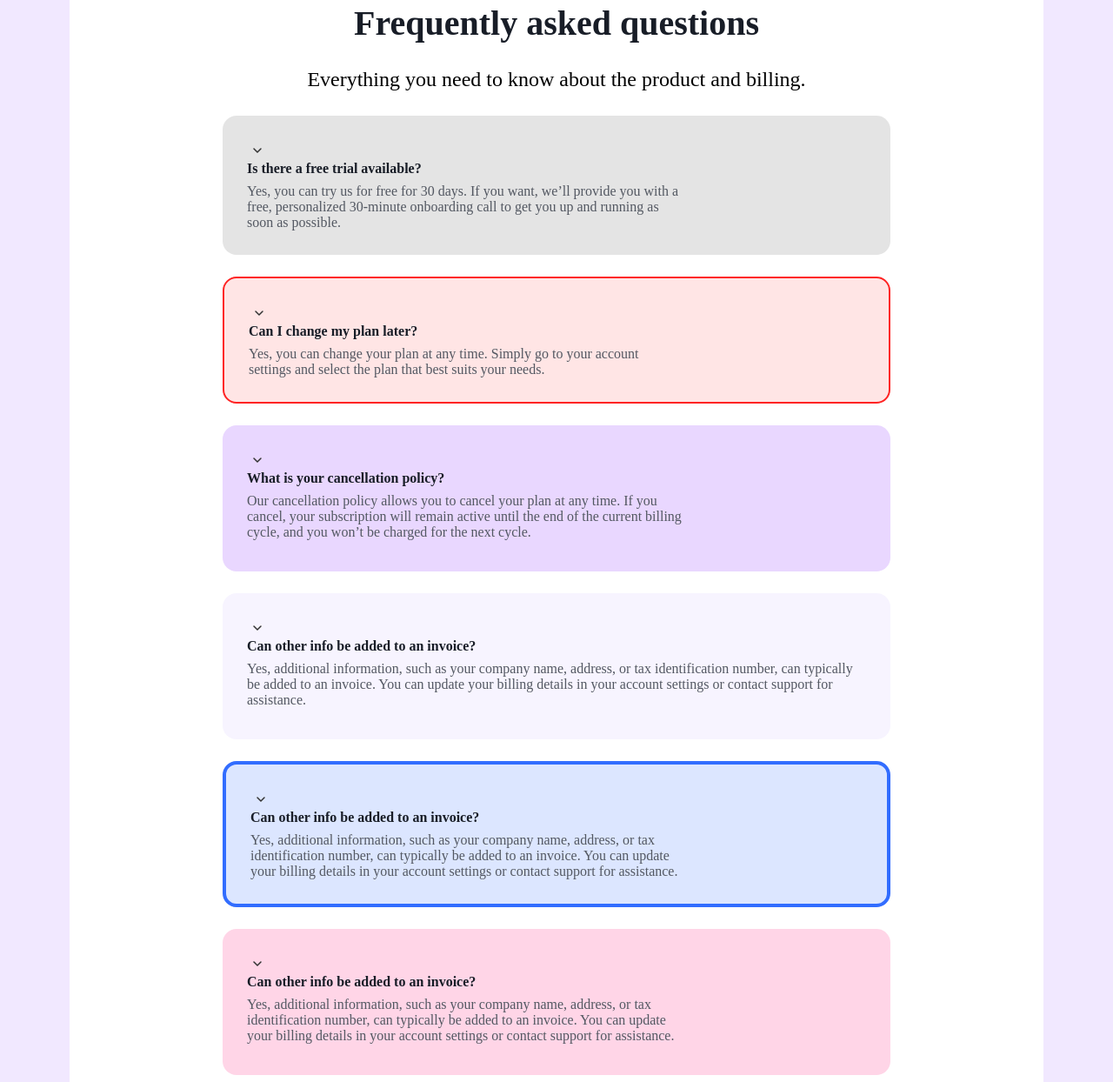
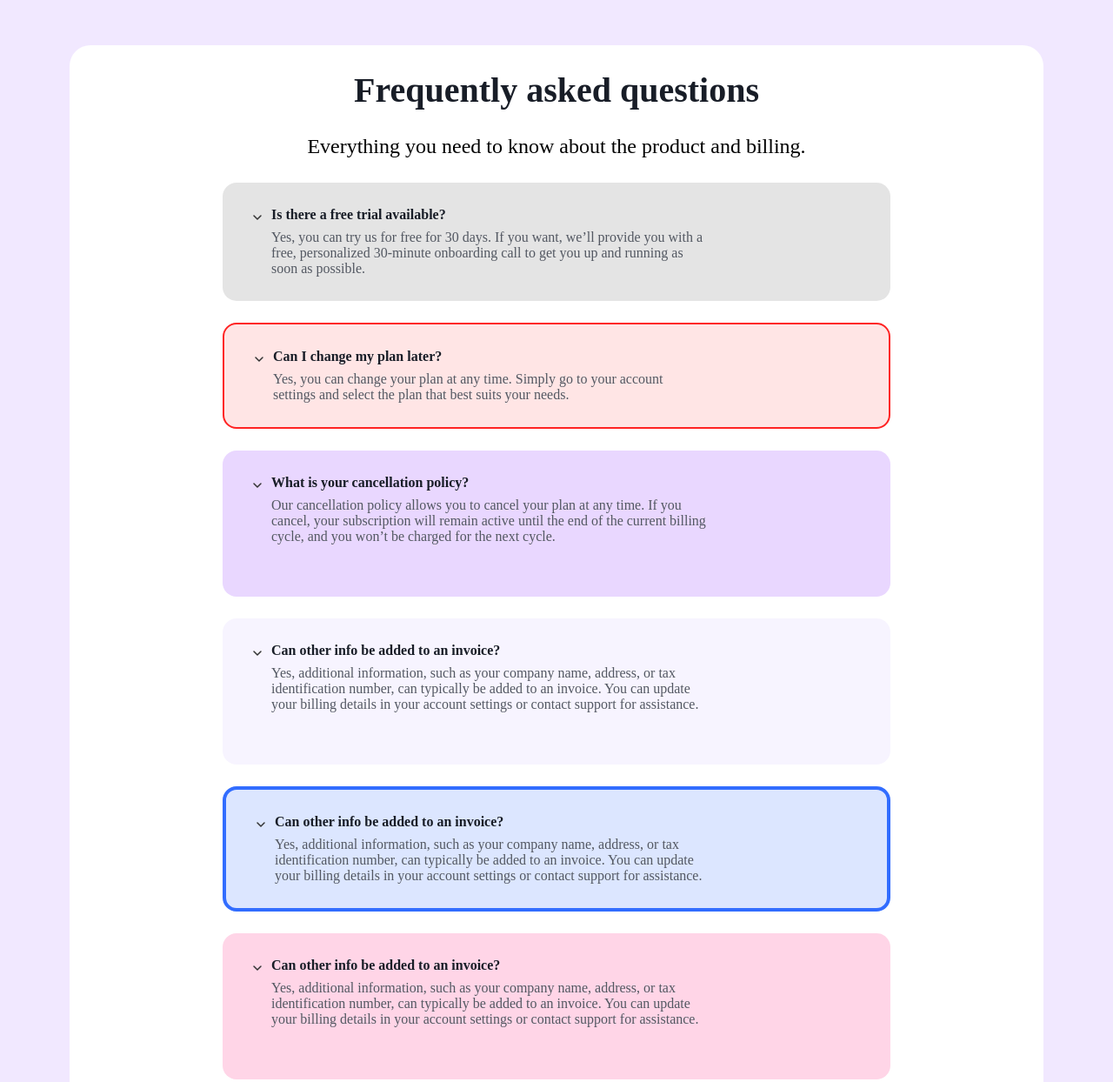
Before and after one commit to de9vdara/css2-5, a plain HTML site: page index.html in a window 1280 px wide. Shown: the part 927-2171 px from the top of the page at 87% size. Drawn offline with Linux system fonts and the light colour scheme.

Commit message:
sabas unda vkitxo procentebze

```diff
--- a/index.css
+++ b/index.css
@@ -1,34 +1,60 @@
-*{
+* {
     margin: 0;
     padding: 0;
     box-sizing: border-box;
 }
-header{
-    height: 48px;
+
+header {
     padding: 12px 32px;
+    background-color: #FBF9FF;
 }
-header img{
+
+header img {
     width: 175px;
     display: inline-block;
+    vertical-align: middle;
 }
-#list{
+
+#list {
     display: inline-block;
     list-style-type: none;
     margin: auto;
+    vertical-align: middle;
+    padding-top: 13px;
 }
-header li{
+
+#list li {
     list-style-type: none;
+    display: inline-block;
+    margin-left: 20px;
+    color: #323232;
+    font-size: 18px;
 }
-#navigationList{
+
+button {
+    border-radius: 8px;
+    border: 1px solid #6941C6;
+    background: #6941C6;
+    padding: 8px 16px;
+    color: #FFF;
+}
+
+#navigationList {
     display: inline-block;
     height: 48px;
+    text-align: center;
+    /* max-width: 1575px; */
+    width: 80%;
+    vertical-align: middle;
 }
-#mainContainer{
+
+#mainContainer {
     text-align: center;
     width: 100%;
     margin-bottom: 240px;
 }
-#mainPurpleFraim{
+
+#mainPurpleFrame {
     display: inline-block;
     width: 100%;
     max-width: 1300px;
@@ -36,25 +62,32 @@ header li{
     margin-top: 90px;
     padding: 80px;
 }
-#pricingPlan{
+
+#pricingPlan {
     text-align: center;
     margin-bottom: 32px;
 }
-#planParag{
+
+#planParag {
     color: #535862;
     font-size: 24px;
     text-align: center;
 }
-#pricingHeader{
+
+#pricingHeader {
     font-weight: bold;
     font-size: 40px;
     color: #181D27;
     padding-bottom: 20px;
 }
-#pricingPlanMainFrame{
+
+#pricingPlanMainFrame {
     text-align: center;
 }
-#firstPlanFrame, #secondPlanFrame, #thirdPlanFrame{
+
+#firstPlanFrame,
+#secondPlanFrame,
+#thirdPlanFrame {
     vertical-align: top;
     text-align: center;
     padding: 30px 25px;
@@ -66,8 +99,9 @@ header li{
     max-width: 300px;
     width: 100%;
 }
-#basicPlanFrame, #businessPlanFrame
-{
+
+#basicPlanFrame,
+#businessPlanFrame {
     text-align: center;
     display: inline-block;
     border-radius: var(--radius-full, 9999px);
@@ -77,7 +111,8 @@ header li{
     padding: 4px 8px;
     margin-bottom: 20px;
 }
-#enterprisePlanFrame{
+
+#enterprisePlanFrame {
     text-align: center;
     display: inline-block;
     border-radius: var(--radius-full, 9999px);
@@ -87,86 +122,128 @@ header li{
     padding: 4px 8px;
     margin-bottom: 20px;
 }
-#basicPlanText, #businessPlanText,
-#enterprisePlanText{
+
+#basicPlanText,
+#businessPlanText,
+#enterprisePlanText {
     color: #6941C6;
     font-size: 14px;
     display: inline-block;
 }
-#planDescriptionMainFrame{
+
+#planDescriptionMainFrame {
     text-align: center;
 }
-#priceText, #planPrice, #planPriceText{
+
+#priceText,
+#planPrice,
+#planPriceText {
     font-size: 48px;
     color: #181D27;
     font-weight: bold;
     padding-bottom: 8px;
 }
-#simpleTeext, #planPriceParag,
-#planPriceSubText{
+
+#simpleTeext,
+#planPriceParag,
+#planPriceSubText {
     font-size: 16px;
     color: #535862;
     padding-bottom: 16px;
 }
-#getStartedFrame, #getStartedSecondFrame,
-#getStartedThirdFrame{
+
+#getStartedFrame,
+#getStartedSecondFrame,
+#getStartedThirdFrame {
     border-radius: var(--radius-md, 8px);
     border: 2px solid rgba(255, 255, 255, 0.12);
     background: #7F56D9;
     padding: 12px 18px;
     margin-bottom: 12px;
 }
-#getStratedText, #getStartedParag,
-#getStartedTextt{
+
+#getStratedText,
+#getStartedParag,
+#getStartedTextt {
     color: #FFF;
     font-size: 16px;
     font-weight: 600;
 }
-#chatToSalesFrame, #chatToSalesSecondFrame,
-#chatToSalesThirdsFrame{
+
+#chatToSalesFrame,
+#chatToSalesSecondFrame,
+#chatToSalesThirdsFrame {
     border-radius: var(--radius-md, 8px);
     border: 1px solid #D5D7DA;
     background: #FFF;
     margin-bottom: 32px;
     padding: 12px 18px;
 }
-#chatToSalesText, #chatToSalesParag,
-#chatToSalesTextt{
+
+#chatToSalesText,
+#chatToSalesParag,
+#chatToSalesTextt {
     font-size: 16px;
     color: #414651;
     font-weight: 600;
 }
+
 #firstDetailedPlanDescrptionFrame,
 #secondDetailedPlanDescrptionFrame,
-#thirdDetailedPlanDescrptionFrame{
+#thirdDetailedPlanDescrptionFrame {
     width: 250px;
     border-top: 1px solid #E9EAEB;
     text-align: left;
     padding-top: 16px;
 }
-#firstAdvantage, #secondAdvantage, #thirdAdvantage,
-#fourthAdvantage, #fifthAdvantage, #fifthCheck,
-#fourthCheck, #thirdCheck, #secondCheck,
-#firstCheck, #firstCheckpoint, #secondCheckpoint,
-#thirdCheckpoint, #fourthCheckpoint, #fifthCheckpoint{
+
+#firstAdvantage,
+#secondAdvantage,
+#thirdAdvantage,
+#fourthAdvantage,
+#fifthAdvantage,
+#fifthCheck,
+#fourthCheck,
+#thirdCheck,
+#secondCheck,
+#firstCheck,
+#firstCheckpoint,
+#secondCheckpoint,
+#thirdCheckpoint,
+#fourthCheckpoint,
+#fifthCheckpoint {
     width: 16px;
     height: 16px;
     margin-bottom: 12px;
 }
-#firstOne, #secondOne, #thirdOne, #fourthOne,
-#fifthOne, #first, #second, #third,
-#fourth, #fifth, #one, #two, #three,
-#four, #five{
+
+#firstOne,
+#secondOne,
+#thirdOne,
+#fourthOne,
+#fifthOne,
+#first,
+#second,
+#third,
+#fourth,
+#fifth,
+#one,
+#two,
+#three,
+#four,
+#five {
     vertical-align: top;
     color: #535862;
     font-size: 15px;
     display: inline-block;
 }
-#secondPlanFrame{
+
+#secondPlanFrame {
     margin-left: 32px;
     margin-right: 32px;
 }
-#frequentlyAskedMainFraim{
+
+#frequentlyAskedMainFraim {
     width: 100%;
     max-width: 1400px;
     background-color: #FFF;
@@ -175,25 +252,29 @@ header li{
     background: #FFF;
     padding: 28px 0px;
 }
-#innerFrame{
-    text-align: center;/*aq  rom vwer teqstic mecentreba*/
+
+#innerFrame {
+    text-align: center;
+    /*aq  rom vwer teqstic mecentreba*/
     display: inline-block;
     width: 100%;
     max-width: 1100px;
 }
-#mainHeader{
+
+#mainHeader {
     font-weight: 800;
     font-size: 40px;
     color: #181D27;
     padding-bottom: 28px;
 }
-#frequentlyParag{
+
+#frequentlyParag {
     column-rule: #535862;
     font-size: 24px;
     padding-bottom: 28px;
 }
 
-#greyContainer{
+#greyContainer {
     vertical-align: middle;
     text-align: left;
     display: inline-block;
@@ -204,66 +285,87 @@ header li{
     padding: 28px;
     margin-bottom: 25px;
 }
-#arrow{
+
+#arrow {
     display: inline-block;
-    vertical-align: middle;
     width: 24px;
     height: 24px;
 }
-#freeTrial{
+
+#freeTrial {
     display: inline-block;
     color: #181D27;
     font-size: 16px;
     padding-bottom: 8px;
     vertical-align: top;
 }
-#freeTrialPar{
+
+#freeTrialPar {
     vertical-align: top;
     display: inline-block;
     font-size: 16px;
     color: #535862;
 }
-#greyContentFrame{
+
+#greyContentFrame {
     text-align: left;
-    vertical-align: middle;
     width: 500px;
+    display: inline-block;
 }
-#redContainer{
+
+#greyArrow {
+    display: inline-block;
+    vertical-align: top;
+
+}
+
+#redContainer {
     vertical-align: middle;
     text-align: left;
     display: inline-block;
     width: 100%;
     max-width: 768px;
     border-radius: var(--spacing-xl, 16px);
-border: 2px solid #FF2323;
-background: #FFE5E5;
+    border: 2px solid #FF2323;
+    background: #FFE5E5;
     padding: 28px;
     margin-bottom: 25px;
 }
-#arrow{
+
+#arrow {
     display: inline-block;
     vertical-align: middle;
     width: 24px;
     height: 24px;
 }
-#planChange{
+
+#planChange {
     display: inline-block;
     color: #181D27;
     font-size: 16px;
     padding-bottom: 8px;
 }
-#planPar{
+
+#planPar {
     vertical-align: top;
     display: inline-block;
     font-size: 16px;
     color: #535862;
 }
-#redContentFrame{
+
+#redContentFrame {
     text-align: left;
-    vertical-align: middle;
     width: 500px;
+    display: inline-block;
 }
-#purpleContainer{
+
+#redArrow {
+    display: inline-block;
+    vertical-align: top;
+
+}
+
+#purpleContainer {
     vertical-align: middle;
     text-align: left;
     display: inline-block;
@@ -275,32 +377,41 @@ background: #FFE5E5;
     padding: 28px;
     margin-bottom: 25px;
 }
-#arrow{
+
+#arrow {
     display: inline-block;
     vertical-align: middle;
     width: 24px;
     height: 24px;
 }
-#abtPolicy{
+
+#abtPolicy {
     display: inline-block;
     color: #181D27;
     font-size: 16px;
     padding-bottom: 8px;
 }
-#policyPar{
+
+#policyPar {
     vertical-align: top;
     display: inline-block;
     font-size: 16px;
     color: #535862;
 }
-#purpleContentFrame{
+
+#purpleContentFrame {
     text-align: left;
-    vertical-align: middle;
     width: 500px;
-    height: 104px;
+    display: inline-block;
 }
 
-#lightContainer{
+#purpleArrow {
+    display: inline-block;
+    vertical-align: top;
+
+}
+
+#lightContainer {
     vertical-align: middle;
     text-align: left;
     display: inline-block;
@@ -312,31 +423,41 @@ background: #FFE5E5;
     padding: 28px;
     margin-bottom: 25px;
 }
-#arrow{
+
+#arrow {
     display: inline-block;
     vertical-align: middle;
     width: 24px;
     height: 24px;
 }
-#infoAndInvoice{
+
+#infoAndInvoice {
     display: inline-block;
     color: #181D27;
     font-size: 16px;
     padding-bottom: 8px;
 }
-#invoiceInfo{
+
+#invoiceInfo {
     vertical-align: top;
     display: inline-block;
     font-size: 16px;
     color: #535862;
 }
-#lightContentFrame{
+
+#lightContentFrame {
     text-align: left;
-    vertical-align: middle;
     width: 500px;
-    height: 104px;
+    display: inline-block;
 }
-#blueContainer{
+
+#lightArrow {
+    display: inline-block;
+    vertical-align: top;
+
+}
+
+#blueContainer {
     vertical-align: middle;
     text-align: left;
     display: inline-block;
@@ -349,30 +470,41 @@ background: #FFE5E5;
     padding: 28px;
     margin-bottom: 25px;
 }
-#arrow{
+
+#arrow {
     display: inline-block;
     vertical-align: middle;
     width: 24px;
     height: 24px;
 }
-#billInfo{
+
+#billInfo {
     display: inline-block;
     color: #181D27;
     font-size: 16px;
     padding-bottom: 8px;
 }
-#infoAbtBilling{
+
+#infoAbtBilling {
     vertical-align: top;
     display: inline-block;
     font-size: 16px;
     color: #535862;
 }
-#blueContentFrame{
+
+#blueContentFrame {
     text-align: left;
-    vertical-align: middle;
     width: 500px;
+    display: inline-block;
 }
-#pinkContainer{
+
+#blueArrow {
+    display: inline-block;
+    vertical-align: top;
+
+}
+
+#pinkContainer {
     vertical-align: middle;
     text-align: left;
     display: inline-block;
@@ -384,38 +516,50 @@ background: #FFE5E5;
     padding: 28px;
     margin-bottom: 25px;
 }
-#arrow{
+
+#arrow {
     display: inline-block;
     vertical-align: middle;
     width: 24px;
     height: 24px;
 }
-#accEmail{
+
+#accEmail {
     display: inline-block;
     color: #181D27;
     font-size: 16px;
     padding-bottom: 8px;
 }
-#changeEmail{
+
+#changeEmail {
     vertical-align: top;
     display: inline-block;
     font-size: 16px;
     color: #535862;
 }
-#pinkContentFrame{
+
+#pinkContentFrame {
     text-align: left;
-    vertical-align: middle;
     width: 500px;
-    height: 104px;
+    display: inline-block;
 }
-#frequentlyHeaderFrame{
-   text-align: center;
+
+#pinkArrow {
+    display: inline-block;
+    vertical-align: top;
 }
-#containersMainFrame{
-    width: 1000px;/*rato ar icentreba div?*/
+
+#frequentlyHeaderFrame {
+    text-align: center;
+}
+
+#containersMainFrame {
+    width: 1000px;
+    /*rato ar icentreba div?*/
     margin: 0 auto;
 }
-#ourReviewsMainFrame{
+
+#ourReviewsMainFrame {
     margin-top: 65px;
     padding: 32px;
     border-radius: 24px;
@@ -423,29 +567,34 @@ background: #FFE5E5;
     background-color: #FFF;
     max-width: 1400px;
 }
-#reviews{
+
+#reviews {
     text-align: center;
     font-weight: 600;
     font-size: 40px;
     color: #181D27;
     padding-bottom: 20px;
 }
-#reviewParag{
+
+#reviewParag {
     text-align: center;
     color: #535862;
     font-size: 24px;
     padding-bottom: 64px;
 }
-#clientReviewsMainFrame{
 
-}
-#firstRowFrame{
+#clientReviewsMainFrame {}
+
+#firstRowFrame {
     width: 100%;
     max-width: 1500px;
     vertical-align: top;
 }
-#firstClientFrame, #secondClientFrame,
-#thirdClienFrame, #fourthClientsFrame{
+
+#firstClientFrame,
+#secondClientFrame,
+#thirdClienFrame,
+#fourthClientsFrame {
     padding: 30px;
     display: inline-block;
     border-radius: var(--radius-xl, 12px);
@@ -455,58 +604,83 @@ background: #FFE5E5;
     margin-bottom: 25px;
     vertical-align: top;
 }
+
 #siennarReviewFrame,
-#rileyReview{
+#rileyReview {
     text-align: left;
     margin-bottom: 60px;
 }
-#caitliynReviews, #ollyReviews{
+
+#caitliynReviews,
+#ollyReviews {
     text-align: left;
     margin-bottom: 40px;
 }
-#siennasText, #caitlinReview,
-#olllyReview, #rileyReviewss{
+
+#siennasText,
+#caitlinReview,
+#olllyReview,
+#rileyReviewss {
     color: #181D27;
     font-weight: 700;
     font-size: 20px;
 }
-#siennaAvatarFrame, #cailynSocialFrame,
-#ollySocials{
+
+#siennaAvatarFrame,
+#cailynSocialFrame,
+#ollySocials {
     margin-right: 40px;
-    width: fit-content;
     margin-left: 12px;
     display: inline-block;
     vertical-align: top;
 }
-#rileySocials{
+
+#rileySocials {
     margin-right: 15px;
     width: fit-content;
     margin-left: 12px;
     display: inline-block;
     vertical-align: top;
 }
-#name, #caitlyn, #olyNames, #rileyNameee{
+
+#name,
+#caitlyn,
+#olyNames,
+#rileyNameee {
     vertical-align: top;
     display: inline-block;
     color: #181D27;
     font-size: 18px;
     font-weight: 600;
 }
-#blue, #tickk, #ticck, #tickIcon{
+
+#blue,
+#tickk,
+#ticck,
+#tickIcon {
     vertical-align: top;
     display: inline-block;
 }
-#manager, #COO, #Designer, #Engineer{
+
+#manager,
+#COO,
+#Designer,
+#Engineer {
     font-size: 16px;
     color: #535862;
 }
-#warpspeedLogo{
+
+#warpspeedLogo {
     vertical-align: top;
 }
-#caitliynReviews{
+
+#caitliynReviews {
     text-align: left;
 }
-#odeoLogo, #nietyscheLogo, #quartzLogo{
+
+#odeoLogo,
+#nietyscheLogo,
+#quartzLogo {
     vertical-align: top;
     margin-left: 60px;
 }
--- a/index.html
+++ b/index.html
@@ -14,9 +14,10 @@
                     <li>Our reviews</li>
                 </ul>
             </div>
+            <button>contact us</button>
         </header>
         <div id="mainContainer">
-            <div id="mainPurpleFraim">
+            <div id="mainPurpleFrame">
                 <div id="pricingPlan">
                     <h1 id="pricingHeader">Pricing Plans</h1>
                     <p id="planParag">
@@ -152,7 +153,9 @@
                         </div>
                         <div id="containersMainFrame">
                             <div id="greyContainer">
+                                <div id="greyArrow">
                                     <img id="arrow" src="images/Arrow.svg"/>
+                                </div>
                                 <div id="greyContentFrame">
                                     <h3 id="freeTrial">Is there a free trial available?
                                     </h3>
@@ -164,35 +167,45 @@
                                 </div>
                             </div>
                             <div id="redContainer">
+                                <div id="redArrow">
                                     <img id="arrow" src="images/Arrow.svg"/>
+                                </div>
                                 <div id="redContentFrame">
                                     <h3 id="planChange">Can I change my plan later?</h3>
                                     <p id="planPar">Yes, you can change your plan at any time. Simply go to your account settings and select the plan that best suits your needs.</p>
                                 </div>
                             </div>
                             <div id="purpleContainer">
+                                <div id="purpleArrow">
                                     <img id="arrow" src="images/Arrow.svg"/>
+                                </div>
                                 <div id="purpleContentFrame">
                                     <h3 id="abtPolicy">What is your cancellation policy?</h3>
                                     <p id="policyPar">Our cancellation policy allows you to cancel your plan at any time. If you cancel, your subscription will remain active until the end of the current billing cycle, and you won’t be charged for the next cycle.</p>
                                 </div>
                             </div>
                             <div id="lightContainer">
+                                <div id="lightArrow">
                                     <img id="arrow" src="images/Arrow.svg"/>
-                                <div id="lighteContentFrame">
+                                </div>
+                                <div id="lightContentFrame">
                                     <h3 id="infoAndInvoice">Can other info be added to an invoice?</h3>
                                     <p id="invoiceInfo">Yes, additional information, such as your company name, address, or tax identification number, can typically be added to an invoice. You can update your billing details in your account settings or contact support for assistance.</p>
                                 </div>
                             </div>
                             <div id="blueContainer">
+                                <div id="blueArrow">
                                     <img id="arrow" src="images/Arrow.svg"/>
+                                </div>
                                 <div id="blueContentFrame">
                                     <h3 id="billInfo">Can other info be added to an invoice?</h3>
                                     <p id="infoAbtBilling">Yes, additional information, such as your company name, address, or tax identification number, can typically be added to an invoice. You can update your billing details in your account settings or contact support for assistance.</p>
                                 </div>
                             </div>
                             <div id="pinkContainer">
+                                <div id="pinkArrow">
                                     <img id="arrow" src="images/Arrow.svg"/>
+                                </div>
                                 <div id="pinkContentFrame">
                                     <h3 id="accEmail">Can other info be added to an invoice?</h3>
                                     <p id="changeEmail">Yes, additional information, such as your company name, address, or tax identification number, can typically be added to an invoice. You can update your billing details in your account settings or contact support for assistance.</p>
@@ -222,7 +235,7 @@
                                     <img id="blue" src="images/Verified tick.svg"/>
                                     <p id="manager">Project Manager, Warpspeed</p>
                                 </div>
-                                <img id="warpspeedLogo" src="images/Company logo.svg"/>
+                                <img id="warpspeedLogo" src="images/Company logo.png"/>
                             </div>
 
                             <div id="secondClientFrame">
```
Also changed, not shown: images/Company logo.png, images/check-circle (1).svg (added). Lines whose indentation alone changed are shown as unchanged.
